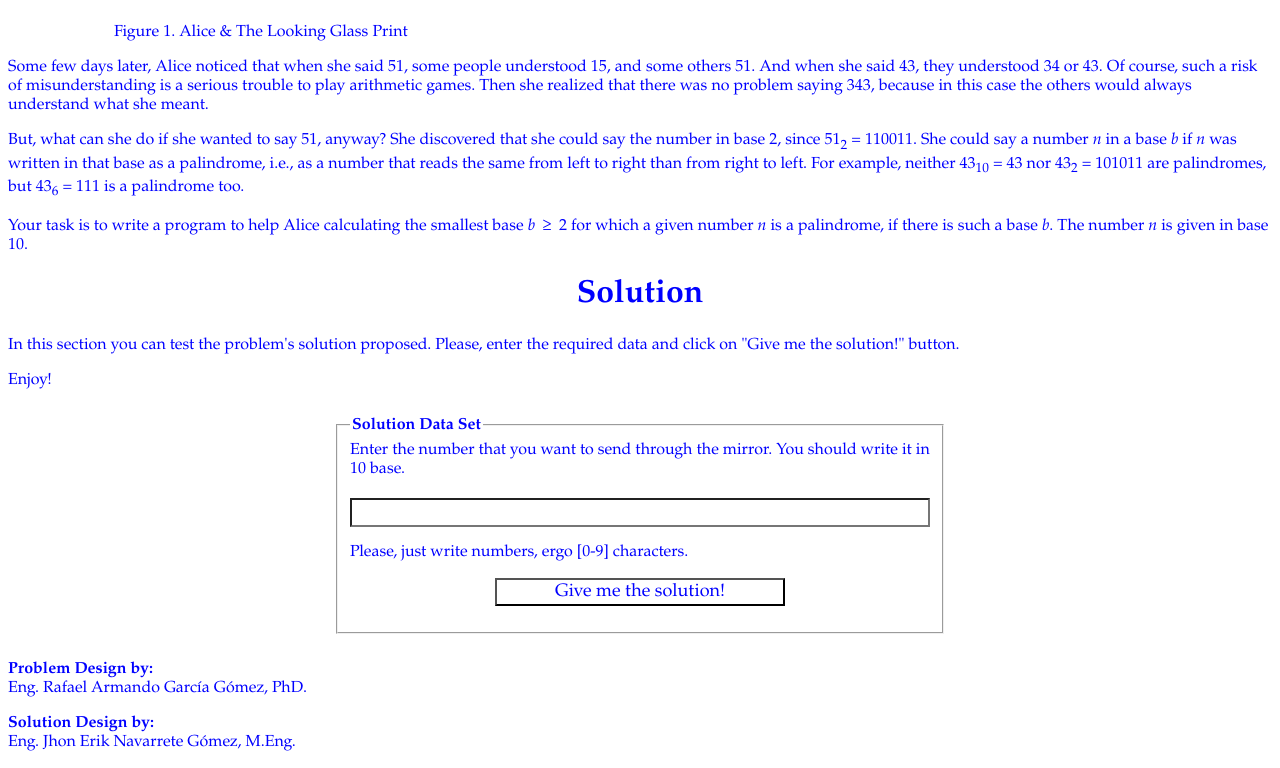
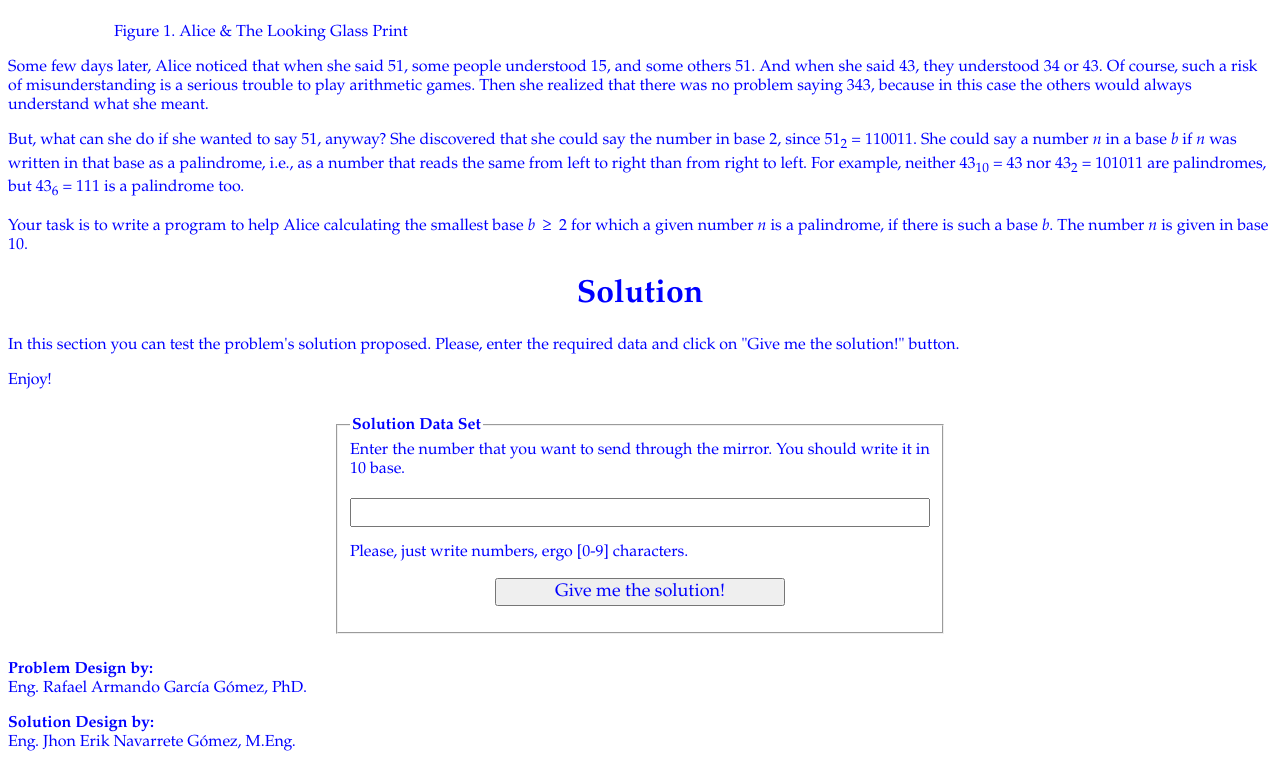
Before and after one commit to Jengrik/Looking-Through-Glass, a PHP site: page / in a window 1280 px wide. Shown: the part 585-1353 px from the top of the page. Run offline with PHP 8.4, Linux system fonts and the light colour scheme.

Commit message:
Last moment change

```diff
--- a/Style.css
+++ b/Style.css
@@ -1,7 +1,7 @@
 /* Universal Selector */
 *{
     font-family: Garamond, serif;
-    background-color: white;
+    /* background-color: white; */
     color: blue;
     box-sizing: border-box;
 }
```
